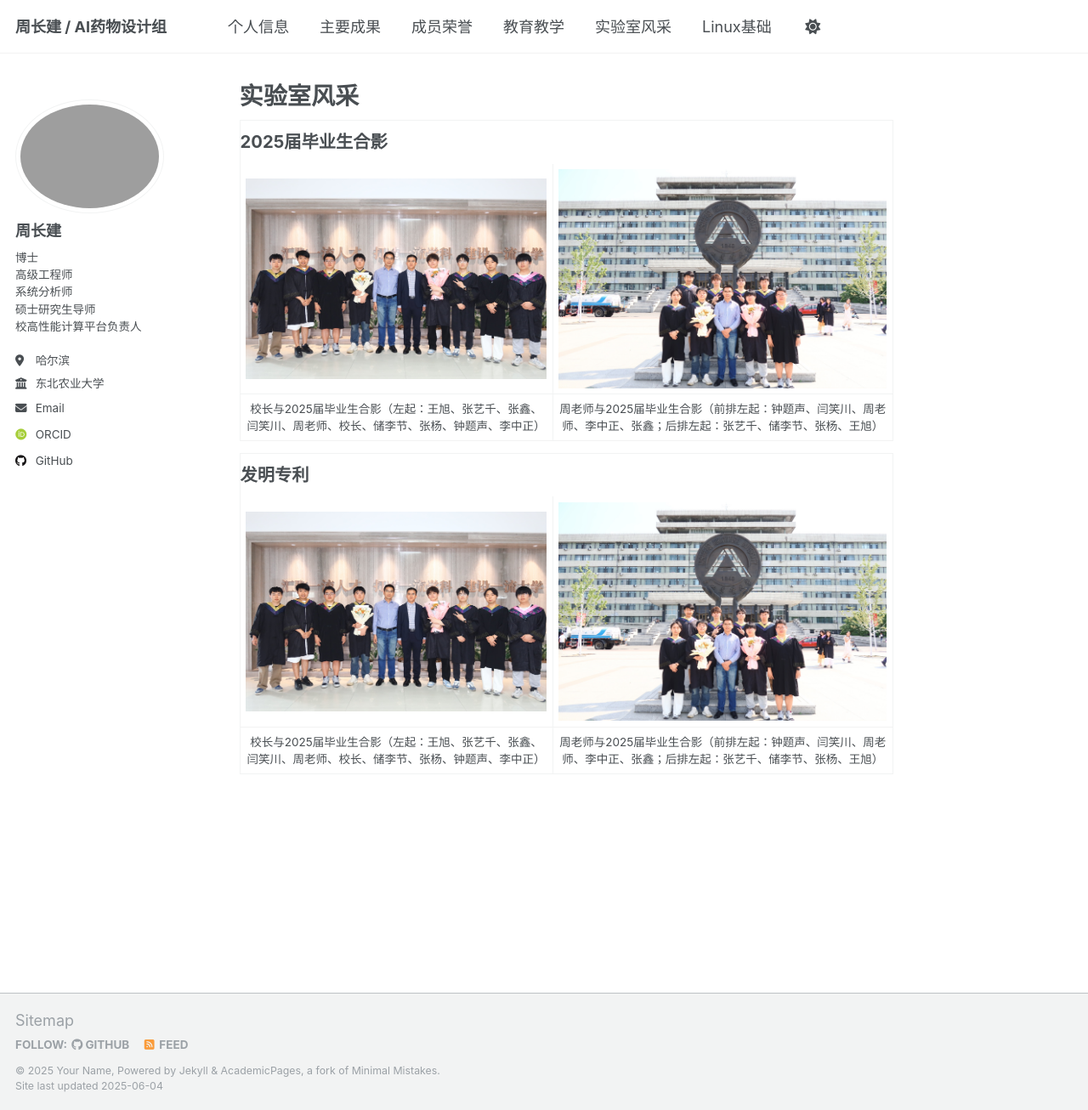
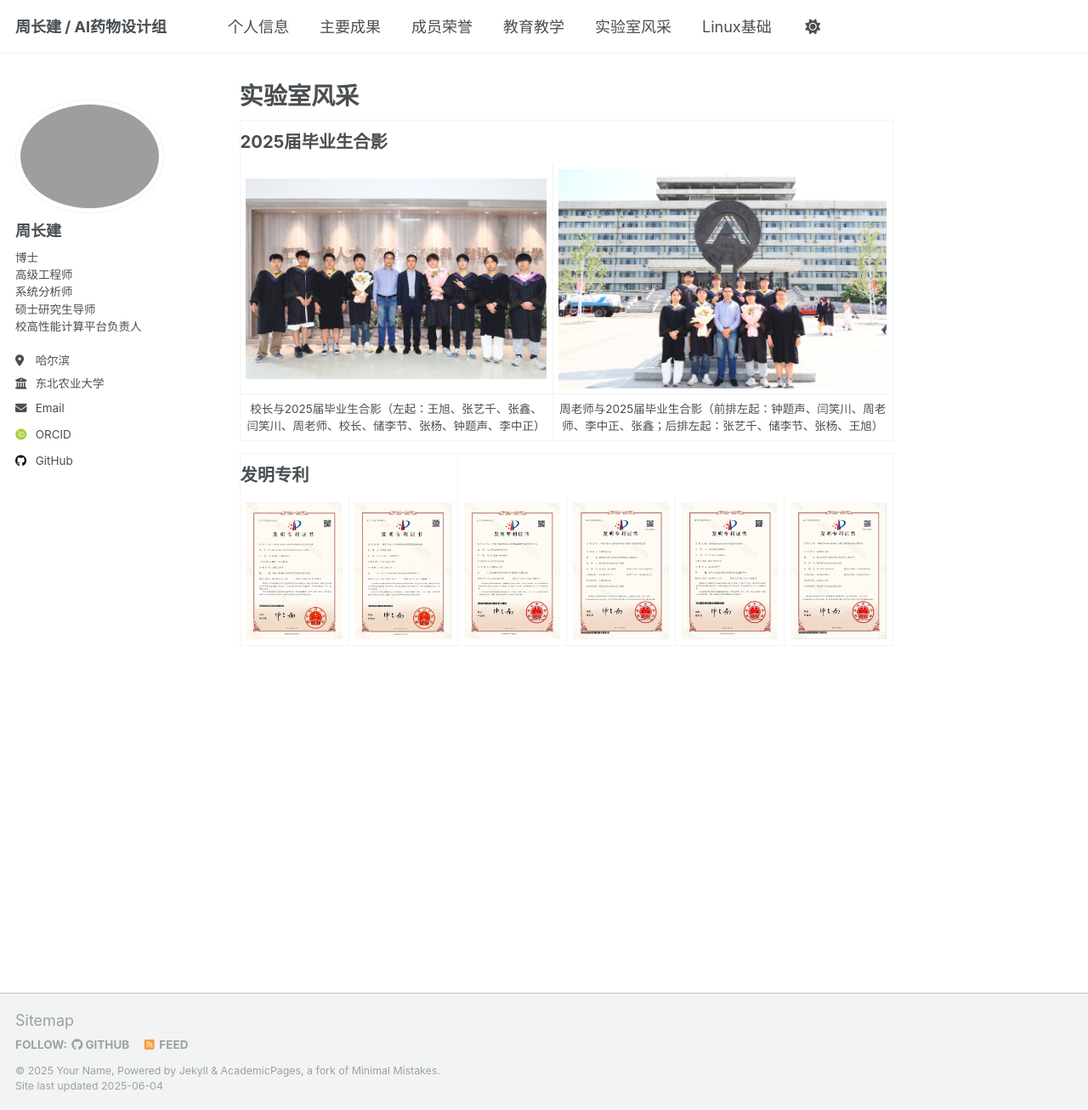
Before and after one commit to HPC-NEAU/zhoucj, a Jekyll site: the page built from _pages/markdown.md, in a window 1280 px wide and 1306 px high. Shown: the whole window at 85% size. Built offline with Jekyll 4.4.1, drawn with Linux system fonts in a browser that asks for light colours; some web fonts are replaced.

Commit message:
Update markdown.md

```diff
--- a/_pages/markdown.md
+++ b/_pages/markdown.md
@@ -37,18 +37,30 @@ redirect_from:
   </tr>
   <tr>
     <td>
-      <img src="https://hpc-neau.github.io/zhoucj/images/IMG_5637.JPG" style="max-width: 100%; height: auto; width: 100%; max-width: 450px;">
+      <img src="https://hpc-neau.github.io/zhoucj/images/ZL_DCGAN.png" style="max-width: 100%; height: auto; width: 100%; max-width: 450px;">
     </td>
+
     <td>
-      <img src="https://hpc-neau.github.io/zhoucj/images/IMG_5645.JPG" style="max-width: 100%; height: auto; width: 100%; max-width: 450px;">
+      <img src="https://hpc-neau.github.io/zhoucj/images/ZL_DRAE_SVM.png" style="max-width: 100%; height: auto; width: 100%; max-width: 450px;">
     </td>
+
+    <td>
+      <img src="https://hpc-neau.github.io/zhoucj/images/ZL_finegrain.png" style="max-width: 100%; height: auto; width: 100%; max-width: 450px;">
+    </td>
+
+    <td>
+      <img src="https://hpc-neau.github.io/zhoucj/images/ZL_RAML.png" style="max-width: 100%; height: auto; width: 100%; max-width: 450px;">
+    </td>
+
+    <td>
+      <img src="https://hpc-neau.github.io/zhoucj/images/ZL_transformer.png" style="max-width: 100%; height: auto; width: 100%; max-width: 450px;">
+    </td>
+
+     <td>
+      <img src="https://hpc-neau.github.io/zhoucj/images/ZL.png" style="max-width: 100%; height: auto; width: 100%; max-width: 450px;">
+    </td>
+
   </tr>
-  <tr>
-    <td>
-      校长与2025届毕业生合影（左起：王旭、张艺千、张鑫、闫笑川、周老师、校长、储李节、张杨、钟题声、李中正）
-    </td>
-    <td>
-      周老师与2025届毕业生合影（前排左起：钟题声、闫笑川、周老师、李中正、张鑫；后排左起：张艺千、储李节、张杨、王旭）
-    </td>
-  </tr>
+
+
 </table>
```
